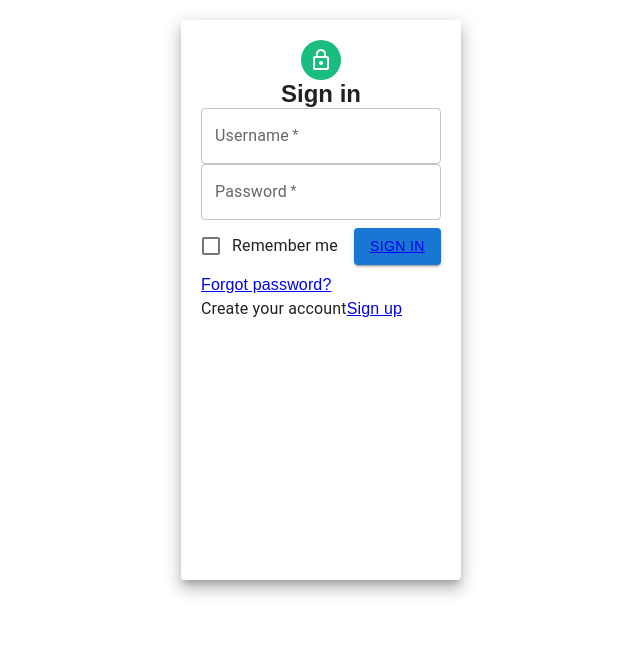
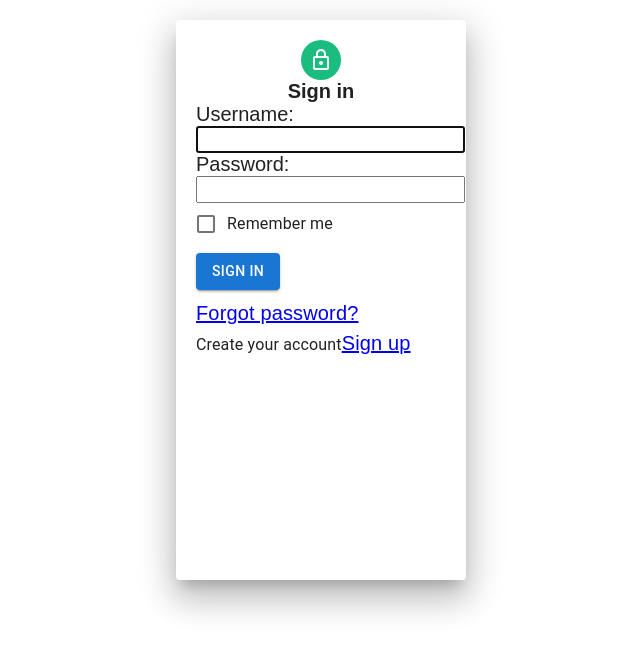
Before and after one commit to bnmtarget/frontend, a React (Create React App) app: page /login in a window 1280 px wide. Shown: the top 652 px of the page, without its empty margins (319-959 px from the left). Built offline with nearby package versions, Linux system fonts and the light colour scheme.

Commit message:
adding the pages

```diff
--- /dev/null
+++ b/src/api/axios.js
@@ -0,0 +1,5 @@
+import axios from "axios";
+
+export default axios.create({
+    baseURL:'http://localhost:8080/api/user'
+});
--- /dev/null
+++ b/src/context/AuthProvider.js
@@ -0,0 +1,15 @@
+import {createContext,useState} from "react";
+
+const AuthContext=createContext({});
+
+export const AuthProvider =({children})=>{
+    const [auth,setAuth]=useState({});
+    return (
+        <AuthContext.Provider value={{auth,setAuth}}>
+            {children}
+        </AuthContext.Provider>
+    )
+}
+
+
+export default AuthContext;
--- a/src/index.js
+++ b/src/index.js
@@ -3,12 +3,14 @@ import ReactDOM from 'react-dom/client';
 import './index.css';
 import App from './App';
 import reportWebVitals from './reportWebVitals';
-
-
+import { AuthProvider } from './context/AuthProvider';
 const root = ReactDOM.createRoot(document.getElementById('root'));
 root.render(
   <React.StrictMode>
+    <AuthProvider>
     <App />
+    </AuthProvider>
+
   </React.StrictMode>
 );
 
--- a/src/pages/buddies/buddie.js
+++ b/src/pages/buddies/buddie.js
@@ -1,4 +1,4 @@
-import react from 'react'
+import react, { useEffect } from 'react'
 import MaterialTable from 'material-table'
 const data=[
     {name:'Ruthvika',address:'Choutuppal',timings:'04:00pm to 09:00pm',stores:'Trends',intrests:'western cloths'},
@@ -15,7 +15,7 @@ const columns=[
     {title:'Stores',field:'stores'},
     {title:'Intrests',field:'intrests'}
 ];
-export const Buddie=()=>{
+export const Buddies=()=>{
 
 
 
@@ -30,4 +30,4 @@ export const Buddie=()=>{
     );
 
 }
-export  default Buddie;
+export  default Buddies;
--- a/src/pages/findbuddies/table.js
+++ b/src/pages/findbuddies/table.js
@@ -1,5 +1,5 @@
 
-import React, { useState, Fragment } from "react";
+import React, { useState, Fragment,useEffect } from "react";
 import { nanoid } from "nanoid";
 import "./table.css";
 import data from "./mock-data.json";
@@ -8,6 +8,14 @@ import EditableRow from "././Components/EditableRow";
 import pic from '../../assets/logo1.png';
 
 const Table = () => {
+ const [authenticated,setauthenticated]=useState(null);
+  useEffect(()=>
+  {
+    const loggedInUser=localStorage.getItem("authenticated");
+    if(loggedInUser){
+      setauthenticated(loggedInUser);
+    }
+  },[]);
   const [contacts, setContacts] = useState(data);
   const [addFormData, setAddFormData] = useState({
     fullName: "",
--- a/src/pages/login/login.js
+++ b/src/pages/login/login.js
@@ -1,26 +1,148 @@
-import React from 'react';
+import React, { useEffect, useRef, useState ,useContext} from 'react';
+//import axios from "axios";
 import {Grid,Paper,Avatar,TextField,Button,Typography } from '@mui/material';
 import LockOutlinedIcon from '@material-ui/icons/LockOutlined';
 import FormcontrolLabel from '@material-ui/core/FormcontrolLabel';
 import Checkbox from '@material-ui/core/Checkbox';
-import axios from 'axios'
+import AuthContext from '../../context/AuthProvider';
+import {  Link, Redirect, useNavigate } from 'react-router-dom';
+import axios from '../../api/axios';
+import { Navigate ,Route} from 'react-router-dom';
+//import GoogleLogin from "react-google-login";
 
-import {  Link } from 'react-router-dom';
+
+const LOGIN_URL='/verification';
+
 const Login=()=>{
-     const paperStyle={padding :20,height:'70vh',width:280,margin:"20px auto"}
+    const navigate=useNavigate();
+    const {setAuth}=useContext(AuthContext);
+
+
+     const paperStyle={padding :20,height:'70vh',width:290,margin:"20px auto"}
      const avatarStyle={backgroundColor:'#1bbd7e'}
      const btnstyle={margin:'8px 0'}
+     const userRef=useRef();
+     const errRef=useRef();
+     const [user, setUser]=useState('');
+     const [pwd, setPwd]=useState('');
+     const [errMsg, setErrMsg]=useState('');
+     const [success,setSuccess]=useState(false);
+    // const [authenticated, setauthenticated]=useState(localStorage.getItem(localStorage.getItem("authenticated")||false));
+     useEffect(()=>{
+        userRef.current.focus();
+     },[])
+
+     useEffect(()=>{
+        setErrMsg('');
+     },[user,pwd])
+
+     const handleSubmit=async(e)=>{
+        e.preventDefault();
+        const baseURL = "http://localhost:8080/api/user/"+user;
+        // axios.get(baseURL,{
+        //     'Access-Control-Allow-Origin' : '*',
+        //     'Access-Control-Allow-Methods':'GET,PUT,POST,DELETE,PATCH,OPTIONS',
+        //     }
+        // ).then((response) => {
+
+        //     console.log(response.data);
+        //   });
+        try{
+       const response =await axios.get(baseURL,
+          {
+            'Access-Control-Allow-Origin' : '*',
+            'Access-Control-Allow-Methods':'GET,PUT,POST,DELETE,PATCH,OPTIONS',
+            }
+    // JSON.stringify({emailId: user,password: pwd}),
+    //  {
+    //     headers:{'Content-Type':'application/json'},
+    //     withCredentials:true
+    // }
+    );
+    console.log(response.status);
+    if(response.status===404)
+    {
+        console.log("User not found");
+        //<Redirect to='/buddies'/>
+
+    }
+    else{
+    console.log(JSON.stringify(response?.data));
+    console.log(user,pwd);
+    //console.log(JSON.stringify(response));
+    //const accessToken=response?.data?.accessToken;
+        setAuth({user,pwd});
+        setUser('');
+        setPwd('');
+        setSuccess(true);
+        if(pwd===response.data.password)
+        {
+            //  setauthenticated(true)
+            //  localStorage.setItem("authenticated",true);
+             navigate("/buddies");
+            console.log("logged in");
+        }
+        else
+        // { setauthenticated(true);
+        //     localStorage.setItem("authenticated",true);
+
+
+            console.log("Credential mismatch!!Please check your username or password");
+        }
+    }
+        catch(err)
+        {
+            console.log("User not found");
+            //console.log("Credential mismatch !!please check your username or password");
+            // setauthenticated(true);
+            // localStorage.setItem("authenticated",true);
+            navigate("/signup");
+            // if(!err?.response){
+            //     setErrMsg('No server Response');
+            // }
+            // else if(err.response?.status===400){
+            //     setErrMsg('Missing Username or Password');
+            // }else if(err.response?.status===401){
+            //     setErrMsg('Unauthorized');
+            // if(err.response.status==404){
+            //     setErrMsg('Login Failed');
+            //     console.log(errMsg);
+            // }
+            // errRef.current.focus();
+
+        }
+
+    }
 
     return(
         <div>
         <Grid>
-            <Paper elevation={10} style={paperStyle}>
+        <form>
+            <Paper elevation={20} style={paperStyle}>
             <Grid align='center'>
+                <section>
+                <p ref={errRef} className={errMsg ? "errmsg":
+                "offscreen"} aria-live="assertive">{errMsg}</p>
+                </section>
             <Avatar style={avatarStyle}><LockOutlinedIcon/></Avatar>
             <h2>Sign in</h2>
             </Grid>
-            <TextField label='Username' placeholder='Enter username' fullwidth required/>
-            <TextField label='Password' placeholder='Enter password' type='password'fullwidth required/>
+
+            <label htmlFor="username">Username:</label>
+            <input type="text"
+            id="username"
+            ref={userRef}
+            autoComplete="off"
+
+            onChange={(e)=> setUser(e.target.value)}
+            value={user} required/>
+
+<label htmlFor="password">Password:</label>
+            <input type="password"
+            id="password"
+
+            onChange={(e)=> setPwd(e.target.value)}
+            value={pwd} required/>
             <FormcontrolLabel
             control={
                 <Checkbox
@@ -29,11 +151,15 @@ const Login=()=>{
                 />
 
             }
-            label="Remember me"
+           label="Remember me"
             />
-            <Button type='submit' color='primary'variant="contained" style={btnstyle}fullwidth ><Link to="/buddies" >
-                 Sign in
-                </Link></Button>
+            <br/>
+            <Button type='submit' name="submit1" color='primary'variant="contained" style={btnstyle} onClick={handleSubmit} >
+
+            Sign in
+                </Button>
+
+
             <Typography>
                 <a href="#" >
                  Forgot password?
@@ -44,7 +170,9 @@ const Login=()=>{
                  Sign up
                 </Link>
                 </Typography>
+
             </Paper>
+            </form>
         </Grid>
 
 
--- /dev/null
+++ b/src/pages/signup/signup.css
@@ -0,0 +1,120 @@
+.wrapper {
+    height: 78vh;
+    width: 100%;
+    display: flex;
+    flex-direction: column;
+    justify-content: center;
+    align-items: center;
+  }
+
+  .form-wrapper {
+    width: 400px;
+    display: flex;
+    flex-direction: column;
+    padding: 20px 40px;
+    border-radius: 10px;
+    box-shadow: 0px 5px 25px #555;
+    background-color:whitesmoke;
+  }
+
+  form {
+    width: 100%;
+    display: flex;
+    flex-wrap: wrap;
+  }
+
+  h1 {
+    text-align: center;
+    width: 100%;
+    color: #111;
+    font-weight: lighter;
+    font-family: Arial, Helvetica, sans-serif;
+  }
+
+  label {
+    font-size: 1em;
+    margin-bottom: 0.25em;
+    color:black;
+    font-weight: bolder;
+  }
+
+  input {
+    padding: 10px 10px;
+    border-radius: 5px;
+    outline: none;
+    border: 1px solid #cfcfcf;
+  }
+
+  input::placeholder {
+    font-size: 1.2em;
+    font-weight: lighter;
+    color: #999;
+  }
+
+  input.error {
+    border: 1px solid red;
+  }
+
+  .errorMessage {
+    color: red;
+    font-size: 0.75em;
+    display: relative;
+  }
+
+  .firstName {
+    margin-right: 1%;
+  }
+
+  .lastName {
+    margin-left: 1%;
+  }
+
+  .firstName,
+  .lastName,
+  .email,
+  .password {
+    display: flex;
+    flex-direction: column;
+    margin-bottom: 15px;
+  }
+
+  .firstName,
+  .lastName {
+    width: 49%;
+  }
+
+  .email,
+  .password {
+    width: 100%;
+  }
+
+  .createAccount {
+    width: 100%;
+    display: flex;
+    flex-direction: column;
+    align-items: center;
+  }
+
+  .createAccount button {
+    background-color:green;
+    color: #fff;
+    border: 2px solid #fff;
+    width: 100%;
+    margin-top: 1em;
+    padding: 8px 0px;
+    font-size: 1em;
+    font-weight: lighter;
+    letter-spacing: 1px;
+    margin-bottom: 0.25em;
+  }
+
+  .createAccount button:hover {
+    color: #4aa089;
+    background-color: #fff;
+    border: 2px solid lightgreen;
+  }
+
+  .createAccount small {
+    color:black;
+    font-weight: lighter;
+  }
--- a/src/pages/signup/signup.js
+++ b/src/pages/signup/signup.js
@@ -1,4 +1,7 @@
+
+
 import React from 'react'
+import { useEffect, useRef, useState ,useContext} from 'react';
 import { Grid, Paper, Typography, TextField, Button } from '@material-ui/core'
 import Radio from '@material-ui/core/Radio';
 import RadioGroup from '@material-ui/core/RadioGroup';
@@ -6,10 +9,48 @@ import FormControlLabel from '@material-ui/core/FormControlLabel';
 import FormControl from '@material-ui/core/FormControl';
 import FormLabel from '@material-ui/core/FormLabel';
 import Checkbox from '@material-ui/core/Checkbox';
+
+// const USER_REGEX=/^[a-z][a-z0-9.]\@[a-z]\.[a-z]/;
+// const PWD_REGEX=/^(?=.*[a-z])(?=.*[A-Z])(?=.*[0-9])(?=.*[!@#$%]).{8,24}$/;
 const Signup = () => {
-    const paperStyle = { padding: '30px 20px', width: 300, margin: "20px auto" }
+    const paperStyle = { padding: '30px',height:'80vh', width: 300, margin: "20px auto" }
     const headerStyle = { margin: 0 }
     const marginTop = { marginTop: 5 }
+    // const userRef=useRef();
+    // const errRef=useRef();
+    // const[user,setUser]=useState('');
+    // const[validName,setValidName]=useState(false);
+    // const[userFocus,setUserFocus]=useState(false);
+    // const[pwd, setPwd]=useState('');
+    // const[validPwd,setValidPwd]=useState(false);
+    // const[pwdFocus,setPwdFocus]=useState(false);
+    // const [matchPwd,setMatchPwd]=useState('');
+    // const [validMatch,setValidMatch]=useState('false');
+    // const [matchFocus,setMatchFocus]=useState('false');
+    // const [errMsg, setErrMsg]=useState('');
+    //  const [success,setSuccess]=useState(false);
+    //  useEffect(()=>{
+    //     userRef.current.focus();
+    //  },[])
+    //  useEffect(()=>{
+    //     const result=USER_REGEX.test(user);
+    //     console.log(result);
+    //     console.log(user);
+    //     setValidName(result);
+    //  },[user])
+
+    //  useEffect(()=>{
+    //     const result=USER_REGEX.test(pwd);
+    //     console.log(result);
+    //     console.log(pwd);
+    //     setValidPwd(result);
+    //     const match=pwd===matchPwd;
+    //     setValidMatch(match);
+    //  },[pwd,matchPwd])
+    //  useEffect(()=>{
+    //     setErrMsg('');
+    //  },[user,pwd,matchPwd])
+
     return (
         <Grid>
             <Paper elevation={20} style={paperStyle}>
@@ -17,7 +58,7 @@ const Signup = () => {
                     <h2 style={headerStyle}>Sign Up</h2>
                     <Typography variant='caption' gutterBottom>Please fill this form to create an account !</Typography>
                 </Grid>
-                <form>
+
                     <TextField fullWidth label='Name' placeholder="Enter your name" />
                     <TextField fullWidth label='Email' placeholder="Enter your email" />
                     <FormControl component="fieldset" style={marginTop}>
@@ -35,7 +76,7 @@ const Signup = () => {
                         label="I accept the terms and conditions."
                     />
                     <Button type='submit' variant='contained' color='primary'>Sign up</Button>
-                </form>
+
             </Paper>
         </Grid>
     )
```
Also changed, not shown: src/pages/landing/landing.css (line endings or trailing spaces).
